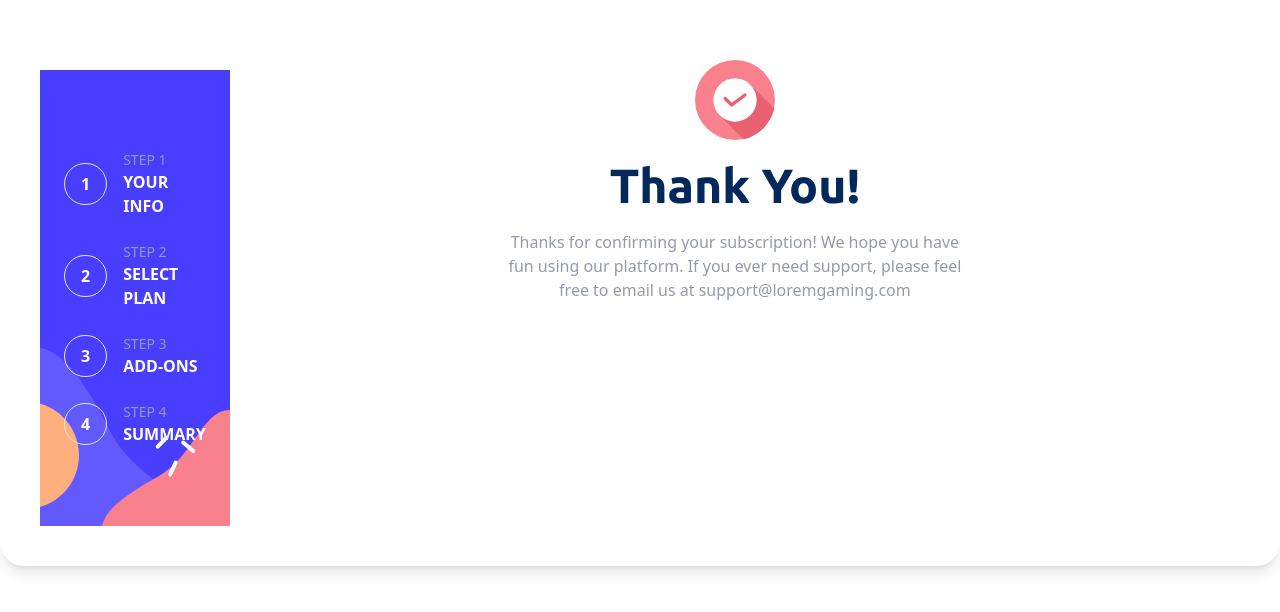
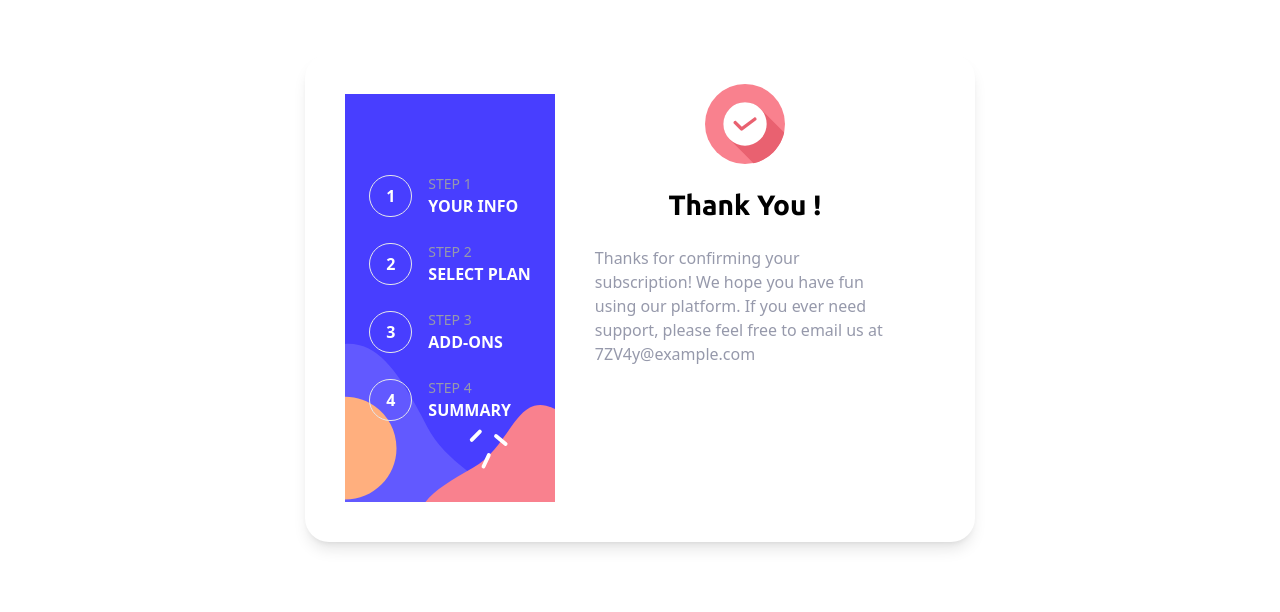
Before and after one commit to Nasifuad/MuiltipageForm, a React (Vite) app: page /step5 in a window 1280 px wide. Shown: the part 102-714 px from the top of the page. Built offline with nearby package versions, Linux system fonts and the light colour scheme.

Commit message:
All done

```diff
--- a/src/sections/step5.jsx
+++ b/src/sections/step5.jsx
@@ -1,19 +1,15 @@
 import ok from "../assets/images/icon-thank-you.svg";
-export default function Step4() {
+export default function Step5() {
   return (
     <>
-      <div className=" flex flex-col p-10 gap-4   sm:translate-y-[-50px] bg-white ">
-        <div className="flex flex-col justify-center items-center gap-4">
-          <img src={ok} alt="" />
-          <h1 className="text-4xl text-Marine-blue  font-bold font-ubuntu">
-            Thank You!
-          </h1>
-          <p className="text-center text-Cool-gray w-1/2">
-            Thanks for confirming your subscription! We hope you have fun using
-            our platform. If you ever need support, please feel free to email us
-            at support@loremgaming.com
-          </p>
-        </div>
+      <div className=" flex flex-col p-10 gap-4   sm:translate-y-[-50px] justify-center items-center bg-white ">
+        <img src={ok} alt="OK" />
+        <h1 className="text-3xl font-bold font-ubuntu">Thank You !</h1>
+        <p className=" text-Cool-gray w-[300px]">
+          Thanks for confirming your subscription! We hope you have fun using
+          our platform. If you ever need support, please feel free to email us
+          at 7ZV4y@example.com
+        </p>
       </div>
     </>
   );
```
